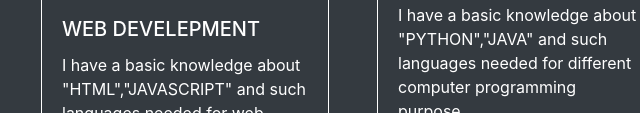
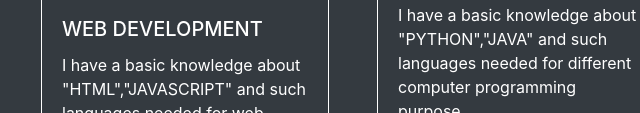
Before and after one commit to sreeramms71/personalweb, a plain HTML site: page index.html in a window 1280 px wide. Shown: the part 687-800 px from the top of the page, 77-717 px from the left. Drawn offline with nearby package versions, Linux system fonts and the light colour scheme.

Commit message:
Update index.html

```diff
--- a/index.html
+++ b/index.html
@@ -72,7 +72,7 @@
                     <div class="card bg-dark border border-white rounded my-auto" style="width: 18rem ">
                         <img src="images/com.png" class="card-img-top " alt="...">
                         <div class="card-body">
-                          <h5 class="card-title ">WEB DEVELEPMENT</h5>
+                          <h5 class="card-title ">WEB DEVELOPMENT</h5>
                           <p class="card-text">I have a basic knowledge about "HTML","JAVASCRIPT" and such languages needed for web develepment. </p>
                         </div>
                       </div>
```
